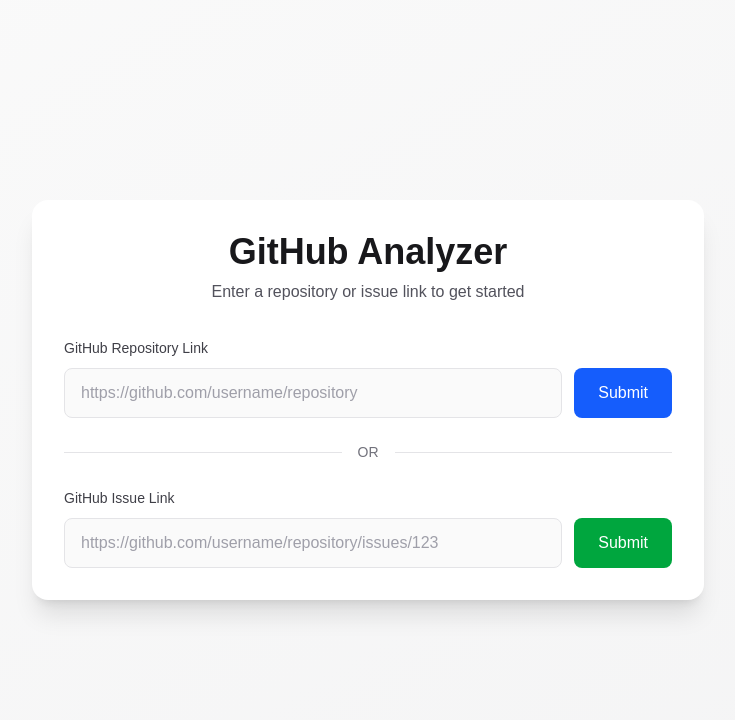
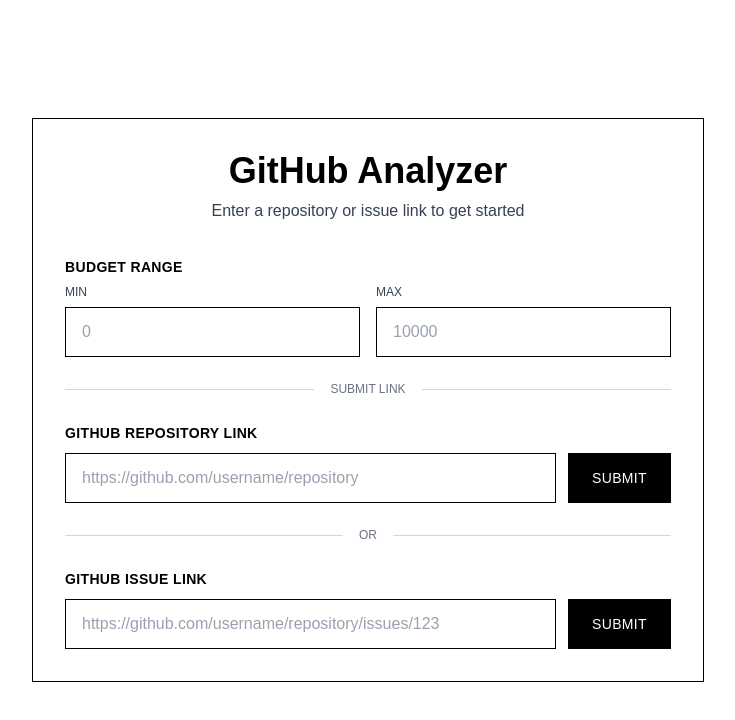
Before and after one commit to berkingurcan/ns-issue-est, a Next.js app: page / in a window 1280 px wide. Shown: the top 720 px of the page, without its empty margins (272-1007 px from the left). Built offline with nearby package versions, Linux system fonts and the light colour scheme.

Commit message:
feat add range inputs

```diff
--- a/app/page.tsx
+++ b/app/page.tsx
@@ -5,37 +5,85 @@
 export default function Home() {
   const [repoLink, setRepoLink] = useState("");
   const [issueLink, setIssueLink] = useState("");
+  const [minBudget, setMinBudget] = useState("");
+  const [maxBudget, setMaxBudget] = useState("");
 
   const handleRepoSubmit = (e: React.FormEvent) => {
     e.preventDefault();
     console.log("Repository Link:", repoLink);
+    console.log("Budget Range:", { min: minBudget, max: maxBudget });
     // Add your submit logic here
   };
 
   const handleIssueSubmit = (e: React.FormEvent) => {
     e.preventDefault();
     console.log("Issue Link:", issueLink);
+    console.log("Budget Range:", { min: minBudget, max: maxBudget });
     // Add your submit logic here
   };
 
   return (
-    <div className="flex min-h-screen items-center justify-center bg-gradient-to-br from-zinc-50 to-zinc-100 dark:from-zinc-900 dark:to-black p-4">
+    <div className="flex min-h-screen items-center justify-center bg-white p-4">
       <main className="w-full max-w-2xl">
-        <div className="bg-white dark:bg-zinc-800 rounded-2xl shadow-xl p-8 space-y-8">
+        <div className="border border-black p-8 space-y-8">
           <div className="text-center space-y-2">
-            <h1 className="text-4xl font-bold text-zinc-900 dark:text-zinc-50">
+            <h1 className="text-4xl font-bold text-black">
               GitHub Analyzer
             </h1>
-            <p className="text-zinc-600 dark:text-zinc-400">
+            <p className="text-gray-700">
               Enter a repository or issue link to get started
             </p>
           </div>
 
           <div className="space-y-6">
+            {/* Budget Range Inputs */}
+            <div className="space-y-3">
+              <span className="text-sm font-semibold text-black uppercase tracking-wide">
+                Budget Range
+              </span>
+              <div className="grid grid-cols-2 gap-4">
+                <label className="block">
+                  <span className="text-xs font-medium text-gray-700 uppercase">
+                    MIN
+                  </span>
+                  <input
+                    type="number"
+                    value={minBudget}
+                    onChange={(e) => setMinBudget(e.target.value)}
+                    placeholder="0"
+                    className="mt-1 w-full px-4 py-3 bg-white border border-black focus:outline-none focus:ring-2 focus:ring-black text-black placeholder-gray-400"
+                  />
+                </label>
+                <label className="block">
+                  <span className="text-xs font-medium text-gray-700 uppercase">
+                    MAX
+                  </span>
+                  <input
+                    type="number"
+                    value={maxBudget}
+                    onChange={(e) => setMaxBudget(e.target.value)}
+                    placeholder="10000"
+                    className="mt-1 w-full px-4 py-3 bg-white border border-black focus:outline-none focus:ring-2 focus:ring-black text-black placeholder-gray-400"
+                  />
+                </label>
+              </div>
+            </div>
+
+            <div className="relative">
+              <div className="absolute inset-0 flex items-center">
+                <div className="w-full border-t border-gray-300"></div>
+              </div>
+              <div className="relative flex justify-center text-sm">
+                <span className="px-4 bg-white text-gray-500 uppercase text-xs font-medium">
+                  Submit Link
+                </span>
+              </div>
+            </div>
+
             {/* Repository Link Input */}
             <form onSubmit={handleRepoSubmit} className="space-y-3">
               <label className="block">
-                <span className="text-sm font-medium text-zinc-700 dark:text-zinc-300">
+                <span className="text-sm font-semibold text-black uppercase tracking-wide">
                   GitHub Repository Link
                 </span>
                 <div className="mt-2 flex gap-3">
@@ -44,11 +92,11 @@
                     value={repoLink}
                     onChange={(e) => setRepoLink(e.target.value)}
                     placeholder="https://github.com/username/repository"
-                    className="flex-1 px-4 py-3 bg-zinc-50 dark:bg-zinc-700 border border-zinc-200 dark:border-zinc-600 rounded-lg focus:outline-none focus:ring-2 focus:ring-blue-500 dark:focus:ring-blue-400 text-zinc-900 dark:text-zinc-100 placeholder-zinc-400 dark:placeholder-zinc-500"
+                    className="flex-1 px-4 py-3 bg-white border border-black focus:outline-none focus:ring-2 focus:ring-black text-black placeholder-gray-400"
                   />
                   <button
                     type="submit"
-                    className="px-6 py-3 bg-blue-600 hover:bg-blue-700 text-white font-medium rounded-lg transition-colors focus:outline-none focus:ring-2 focus:ring-blue-500 focus:ring-offset-2 dark:focus:ring-offset-zinc-800"
+                    className="px-6 py-3 bg-black hover:bg-gray-800 text-white font-medium uppercase text-sm tracking-wide transition-colors focus:outline-none focus:ring-2 focus:ring-black"
                   >
                     Submit
                   </button>
@@ -58,10 +106,10 @@
 
             <div className="relative">
               <div className="absolute inset-0 flex items-center">
-                <div className="w-full border-t border-zinc-200 dark:border-zinc-700"></div>
+                <div className="w-full border-t border-gray-300"></div>
               </div>
               <div className="relative flex justify-center text-sm">
-                <span className="px-4 bg-white dark:bg-zinc-800 text-zinc-500 dark:text-zinc-400">
+                <span className="px-4 bg-white text-gray-500 uppercase text-xs font-medium">
                   OR
                 </span>
               </div>
@@ -70,7 +118,7 @@
             {/* Issue Link Input */}
             <form onSubmit={handleIssueSubmit} className="space-y-3">
               <label className="block">
-                <span className="text-sm font-medium text-zinc-700 dark:text-zinc-300">
+                <span className="text-sm font-semibold text-black uppercase tracking-wide">
                   GitHub Issue Link
                 </span>
                 <div className="mt-2 flex gap-3">
@@ -79,11 +127,11 @@
                     value={issueLink}
                     onChange={(e) => setIssueLink(e.target.value)}
                     placeholder="https://github.com/username/repository/issues/123"
-                    className="flex-1 px-4 py-3 bg-zinc-50 dark:bg-zinc-700 border border-zinc-200 dark:border-zinc-600 rounded-lg focus:outline-none focus:ring-2 focus:ring-green-500 dark:focus:ring-green-400 text-zinc-900 dark:text-zinc-100 placeholder-zinc-400 dark:placeholder-zinc-500"
+                    className="flex-1 px-4 py-3 bg-white border border-black focus:outline-none focus:ring-2 focus:ring-black text-black placeholder-gray-400"
                   />
                   <button
                     type="submit"
-                    className="px-6 py-3 bg-green-600 hover:bg-green-700 text-white font-medium rounded-lg transition-colors focus:outline-none focus:ring-2 focus:ring-green-500 focus:ring-offset-2 dark:focus:ring-offset-zinc-800"
+                    className="px-6 py-3 bg-black hover:bg-gray-800 text-white font-medium uppercase text-sm tracking-wide transition-colors focus:outline-none focus:ring-2 focus:ring-black"
                   >
                     Submit
                   </button>
```
